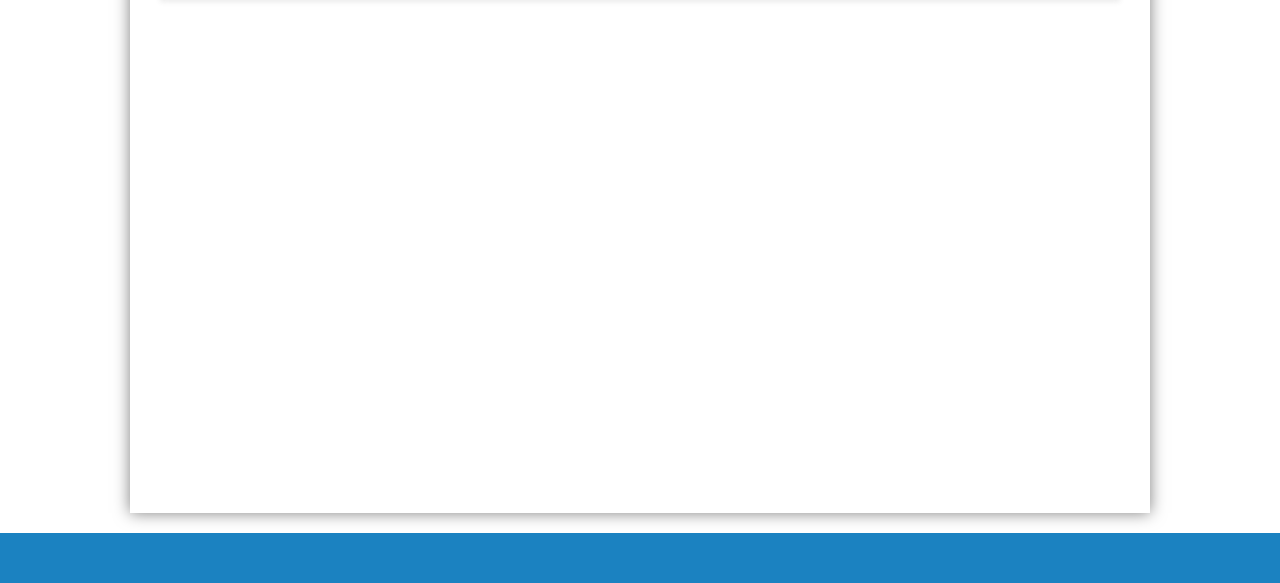
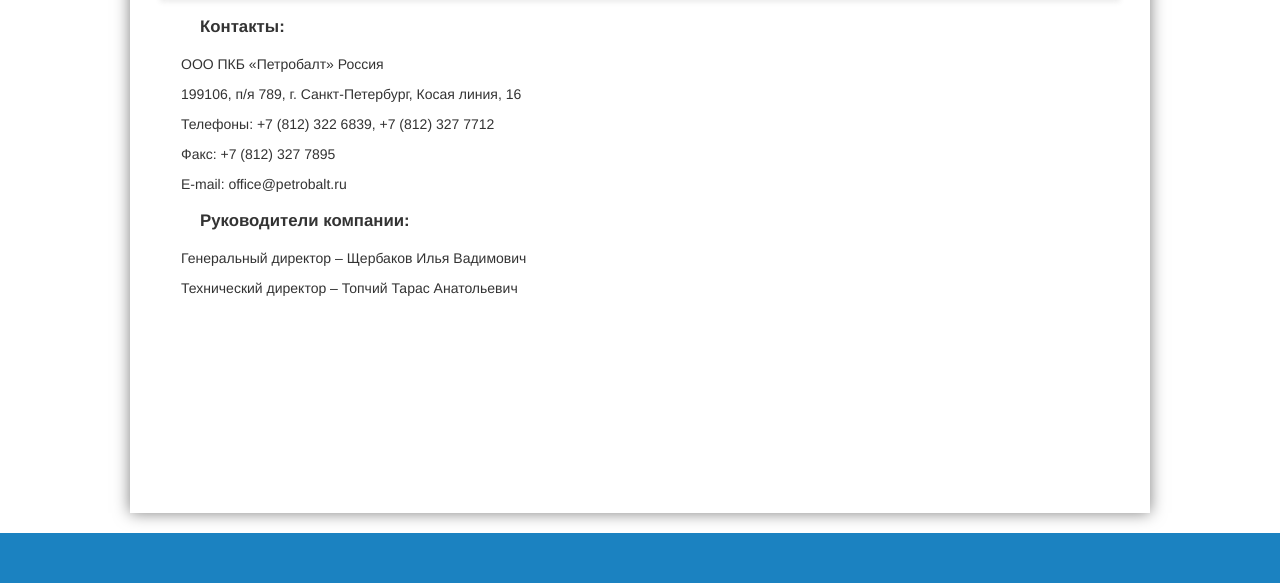
Before and after one commit to tesmen/petro.ru, a PHP site: template web/templates/contacts.html.twig in a window 1280 px wide. Shown: the part 507-1090 px from the top of the page. Run offline with PHP 8.4, Linux system fonts and the light colour scheme; the template is opened without the code that fills it, so the values that code supplies are empty; some libraries are stand-ins or nearby versions.

Commit message:
contacts txt

```diff
--- a/web/css/style.css
+++ b/web/css/style.css
@@ -94,10 +94,14 @@ div.spacer {
 .article__title {
     text-indent: 1.5em;
     font-size: large;
-
 }
 
 .article__text {
+    text-indent: 1.5em;
+    text-align: justify;
+}
+
+.contacts__text {
     text-indent: 1.5em;
     text-align: justify;
 }
--- a/web/templates/contacts.html.twig
+++ b/web/templates/contacts.html.twig
@@ -6,6 +6,17 @@
     <div id="map-container">
         <div id="map"></div>
     </div>
+    <div class="section__title">Контакты:</div>
+    <p class="contacts__text">ООО ПКБ «Петробалт» Россия</p>
+    <p class="contacts__text">199106, п/я 789, г. Санкт-Петербург, Косая линия, 16</p>
+    <p class="contacts__text">Телефоны: +7 (812) 322 6839, +7 (812) 327 7712</p>
+    <p class="contacts__text">Факс: +7 (812) 327 7895</p>
+    <p class="contacts__text">E-mail: office@petrobalt.ru</p>
+
+    <div class="section__title">Руководители компании:</div>
+    <p class="contacts__text"> Генеральный директор – Щербаков Илья Вадимович</p>
+    <p class="contacts__text">Технический директор – Топчий Тарас Анатольевич</p>
+
 
 {% endblock %}
 
@@ -15,16 +26,31 @@
         function initialize() {
             var center = new google.maps.LatLng(59.92513546, 30.2560097);
             var map = new google.maps.Map(document.getElementById('map'), {
-                zoom: 15,
+                zoom: 14,
                 center: center,
                 mapTypeId: google.maps.MapTypeId.ROADMAP
             });
+            var contentString =
+                            '<center>' +
+                            '<b>ООО ПКБ «Петробалт» Россия</b><br>' +
+                            'Косая линия ВО, 16<br>' +
+                            '(территория Балтийского завода)' +
+                            '</center>'
+
+
+                    ;
 
             var ptr = {lat: 59.92513546, lng: 30.2560097};
             var marker = new google.maps.Marker({
                 position: ptr,
                 map: map
             });
+
+            var infowindow = new google.maps.InfoWindow({
+                content: contentString
+            });
+
+            infowindow.open(map, marker);
         }
         google.maps.event.addDomListener(window, 'load', initialize);
     </script>
```
